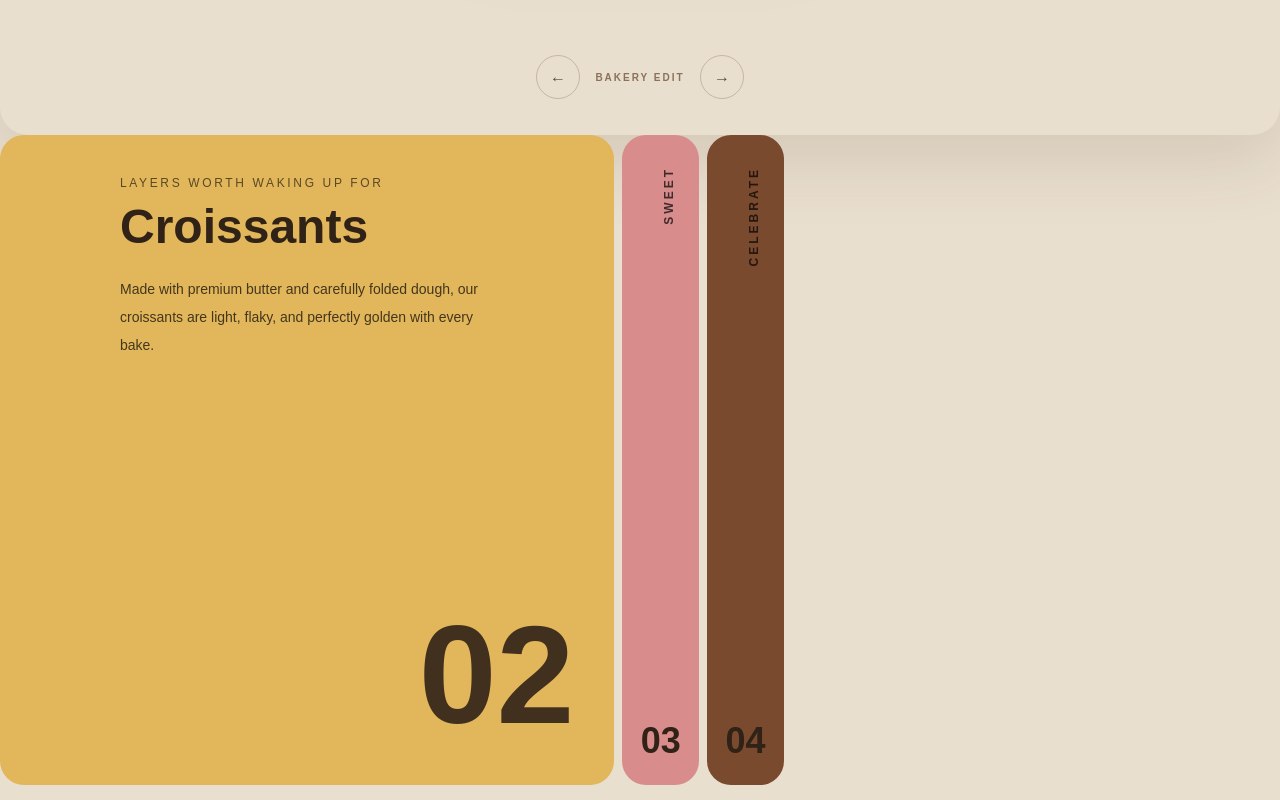
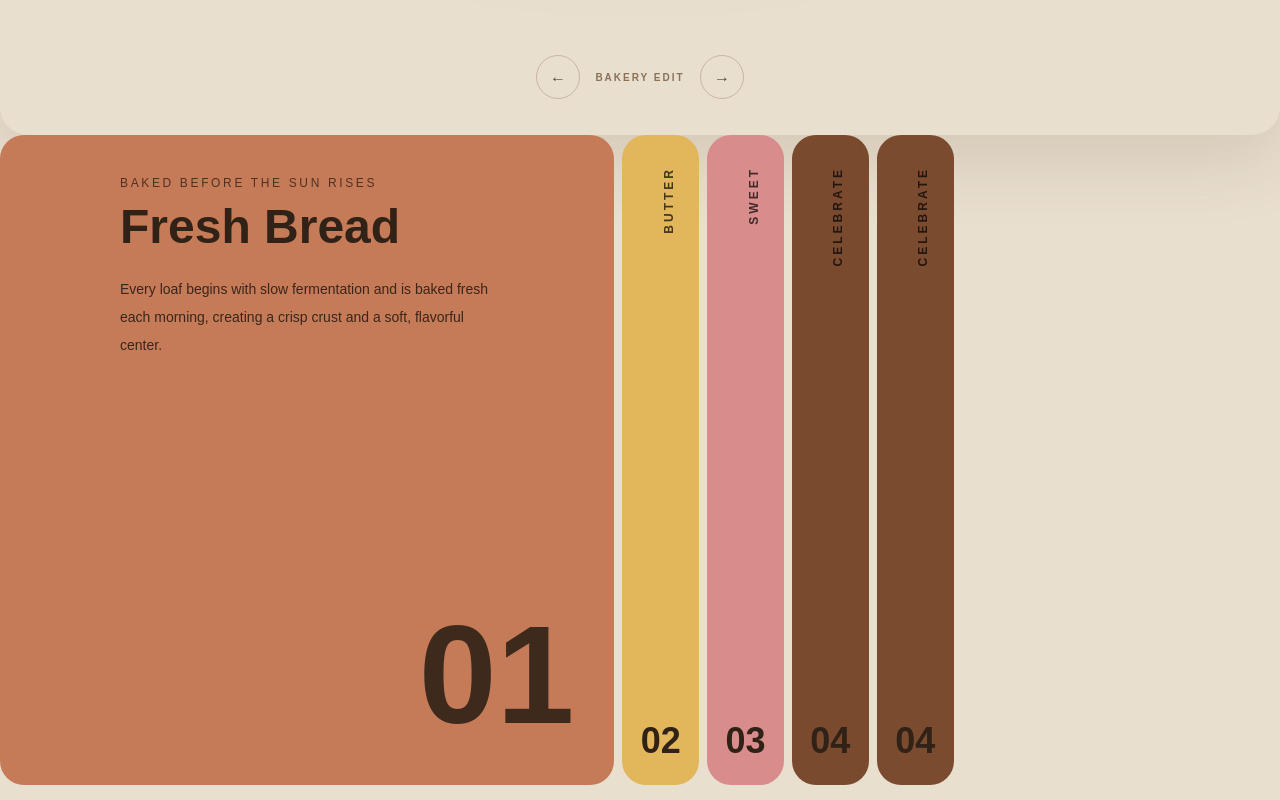
Before and after one commit to monikajangid7860/vibezz, a Next.js app: page / in a window 1280 px wide. Shown: the part 860-1660 px from the top of the page. Built offline with nearby package versions, Linux system fonts and the light colour scheme.

Commit message:
Initial deployment

```diff
--- a/components/InteractiveAccordion/panelData.js
+++ b/components/InteractiveAccordion/panelData.js
@@ -1,5 +1,14 @@
 const panelData = [
-
+  {
+    id: "artisan-bread",
+    title: "Artisan",
+    heading: "Fresh Bread",
+    subtitle: "Baked before the sun rises",
+    number: "01",
+    color: "#C57B57", // Warm Bread Brown
+    description:
+      "Every loaf begins with slow fermentation and is baked fresh each morning, creating a crisp crust and a soft, flavorful center.",
+  },
   {
     id: "croissants",
     title: "Butter",
@@ -30,6 +39,16 @@ const panelData = [
     description:
       "Elegant celebration cakes layered with rich fillings and handcrafted finishes, perfect for birthdays, weddings, and special moments.",
   },
+  {
+    id: "cakes",
+    title: "Celebrate",
+    heading: "Signature Cakes",
+    subtitle: "Made for every occasion",
+    number: "04",
+    color: "#7A4b2F", // Chocolate Brown
+    description:
+      "Elegant celebration cakes layered with rich fillings and handcrafted finishes, perfect for birthdays, weddings, and special moments.",
+  },
 
 ];
 
```
